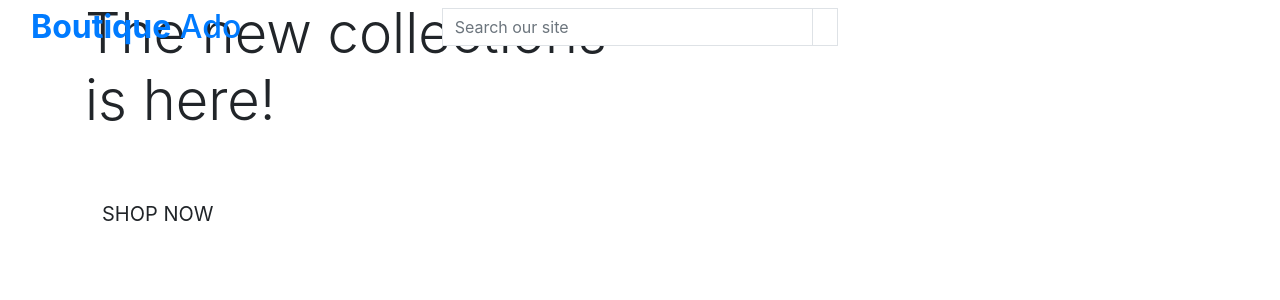
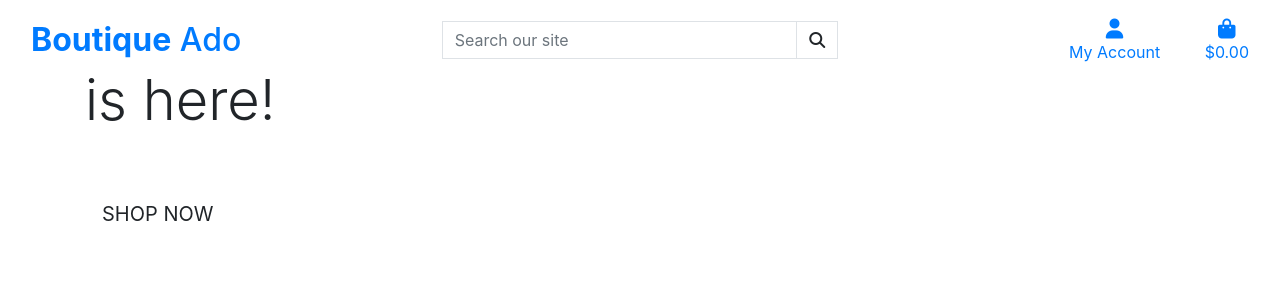
Before and after one commit to Aaronnnpf/boutique_ado_v1, a Django app: page / in a window 1280 px wide. Shown: the top 300 px of the page. Run offline with Django 3.2, Linux system fonts and the light colour scheme; some libraries are stand-ins or nearby versions.

Commit message:
add basehtml

```diff
--- a/templates/base.html
+++ b/templates/base.html
@@ -2,7 +2,6 @@
 
 <!doctype html>
 <html lang="en">
-
   <head>
 
     {% block meta %}
@@ -15,22 +14,19 @@
     {% endblock %}
 
     {% block corecss %}
-  <link rel="stylesheet" href="https://stackpath.bootstrapcdn.com/bootstrap/4.4.1/css/bootstrap.min.css"
-    integrity="sha384-Vkoo8x4CGsO3+Hhxv8T/Q5PaXtkKtu6ug5TOeNV6gBiFeWPGFN9MuhOf23Q9Ifjh" crossorigin="anonymous">
+        <link rel="stylesheet" href="https://stackpath.bootstrapcdn.com/bootstrap/4.4.1/css/bootstrap.min.css" integrity="sha384-Vkoo8x4CGsO3+Hhxv8T/Q5PaXtkKtu6ug5TOeNV6gBiFeWPGFN9MuhOf23Q9Ifjh" crossorigin="anonymous">
+        <link rel="stylesheet" href="https://fonts.googleapis.com/css?family=Lato&display=swap">
+        <link rel="stylesheet" href="{% static 'css/base.css' %}">
     {% endblock %}
 
     {% block extra_css %}
     {% endblock %}
 
     {% block corejs %}
-  <script src="https://cdn.jsdelivr.net/npm/jquery@3.5.1/dist/jquery.min.js"
-    integrity="sha256-9/aliU8dGd2tb6OSsuzixeV4y/faTqgFtohetphbbj0=" crossorigin="anonymous"></script>
-  <script src="https://cdn.jsdelivr.net/npm/popper.js@1.16.0/dist/umd/popper.min.js"
-    integrity="sha384-Q6E9RHvbIyZFJoft+2mJbHaEWldlvI9IOYy5n3zV9zzTtmI3UksdQRVvoxMfooAo"
-    crossorigin="anonymous"></script>
-  <script src="https://stackpath.bootstrapcdn.com/bootstrap/4.4.1/js/bootstrap.min.js"
-    integrity="sha384-wfSDF2E50Y2D1uUdj0O3uMBJnjuUD4Ih7YwaYd1iqfktj0Uod8GCExl3Og8ifwB6"
-    crossorigin="anonymous"></script>
+        <script src="https://kit.fontawesome.com/e9c73d7092.js" crossorigin="anonymous"></script>
+        <script src="https://code.jquery.com/jquery-3.4.1.slim.min.js" integrity="sha384-J6qa4849blE2+poT4WnyKhv5vZF5SrPo0iEjwBvKU7imGFAV0wwj1yYfoRSJoZ+n" crossorigin="anonymous"></script>
+        <script src="https://cdn.jsdelivr.net/npm/popper.js@1.16.0/dist/umd/popper.min.js" integrity="sha384-Q6E9RHvbIyZFJoft+2mJbHaEWldlvI9IOYy5n3zV9zzTtmI3UksdQRVvoxMfooAo" crossorigin="anonymous"></script>
+        <script src="https://stackpath.bootstrapcdn.com/bootstrap/4.4.1/js/bootstrap.min.js" integrity="sha384-wfSDF2E50Y2D1uUdj0O3uMBJnjuUD4Ih7YwaYd1iqfktj0Uod8GCExl3Og8ifwB6" crossorigin="anonymous"></script>
     {% endblock %}
 
     {% block extra_js %}
@@ -38,10 +34,9 @@
 
     <title>Boutique Ado {% block extra_title %}{% endblock %}</title>
   </head>
-
   <body>
     <header class="container-fluid fixed-top">
-    <div class="row">
+        <div id="topnav" class="row bg-white pt-lg-2 d-none d-lg-flex">
             <div class="col-12 col-lg-4 my-auto py-1 py-lg-0 text-center text-lg-left">
                 <a href="{% url 'home' %}" class="nav-link main-logo-link">
                     <h2 class="logo-font text-black my-0"><strong>Boutique</strong> Ado</h2>
@@ -50,8 +45,7 @@
             <div class="col-12 col-lg-4 my-auto py-1 py-lg-0">
                 <form method="GET" action="">
                     <div class="input-group w-100">
-            <input class="form-control border border-black rounded-0" type="text" name="q"
-              placeholder="Search our site">
+                        <input class="form-control border border-black rounded-0" type="text" name="q" placeholder="Search our site">
                         <div class="input-group-append">
                             <button class="form-control btn btn-black border border-black rounded-0" type="submit">
                                 <span class="icon">
@@ -64,8 +58,40 @@
             </div>
             <div class="col-12 col-lg-4 my-auto py-1 py-lg-0">
                 <ul class="list-inline list-unstyled text-center text-lg-right my-0">
-          <li class="list-inline-item dropdown"></li>
-          <li class="list-inline-item"></li>
+                    <li class="list-inline-item dropdown">
+                        <a class="text-black nav-link" href="#" id="user-options" data-toggle="dropdown" aria-haspopup="true" aria-expanded="false">
+                            <div class="text-center">
+                                <div><i class="fas fa-user fa-lg"></i></div>
+                                <p class="my-0">My Account</p>
+                            </div>
+                        </a>
+                        <div class="dropdown-menu border-0" aria-labelledby="user-options">
+                            {% if request.user.is_authenticated %}
+                                {% if request.user.is_superuser %}
+                                    <a href="" class="dropdown-item">Product Management</a>
+                                {% endif %}
+                                <a href="" class="dropdown-item">My Profile</a>
+                                <a href="{% url 'account_logout' %}" class="dropdown-item">Logout</a>
+                            {% else %}
+                                <a href="{% url 'account_signup' %}" class="dropdown-item">Register</a>
+                                <a href="{% url 'account_login' %}" class="dropdown-item">Login</a>
+                            {% endif %}
+                        </div>
+                    </li>
+                    <li class="list-inline-item">
+                        <a class="{% if grand_total %}text-info font-weight-bold{% else %}text-black{% endif %} nav-link" href="">
+                            <div class="text-center">
+                                <div><i class="fas fa-shopping-bag fa-lg"></i></div>
+                                <p class="my-0">
+                                    {% if grand_total %}
+                                        ${{ grand_total|floatformat:2 }}
+                                    {% else %}
+                                        $0.00
+                                    {% endif %}
+                                </p>
+                            </div>
+                        </a>
+                    </li>
                 </ul>
             </div>
         </div>
@@ -84,6 +110,6 @@
     {% block postloadjs %}
     {% endblock %}
 
+
   </body>
-
 </html>
```
Lines whose indentation alone changed are shown as unchanged.
